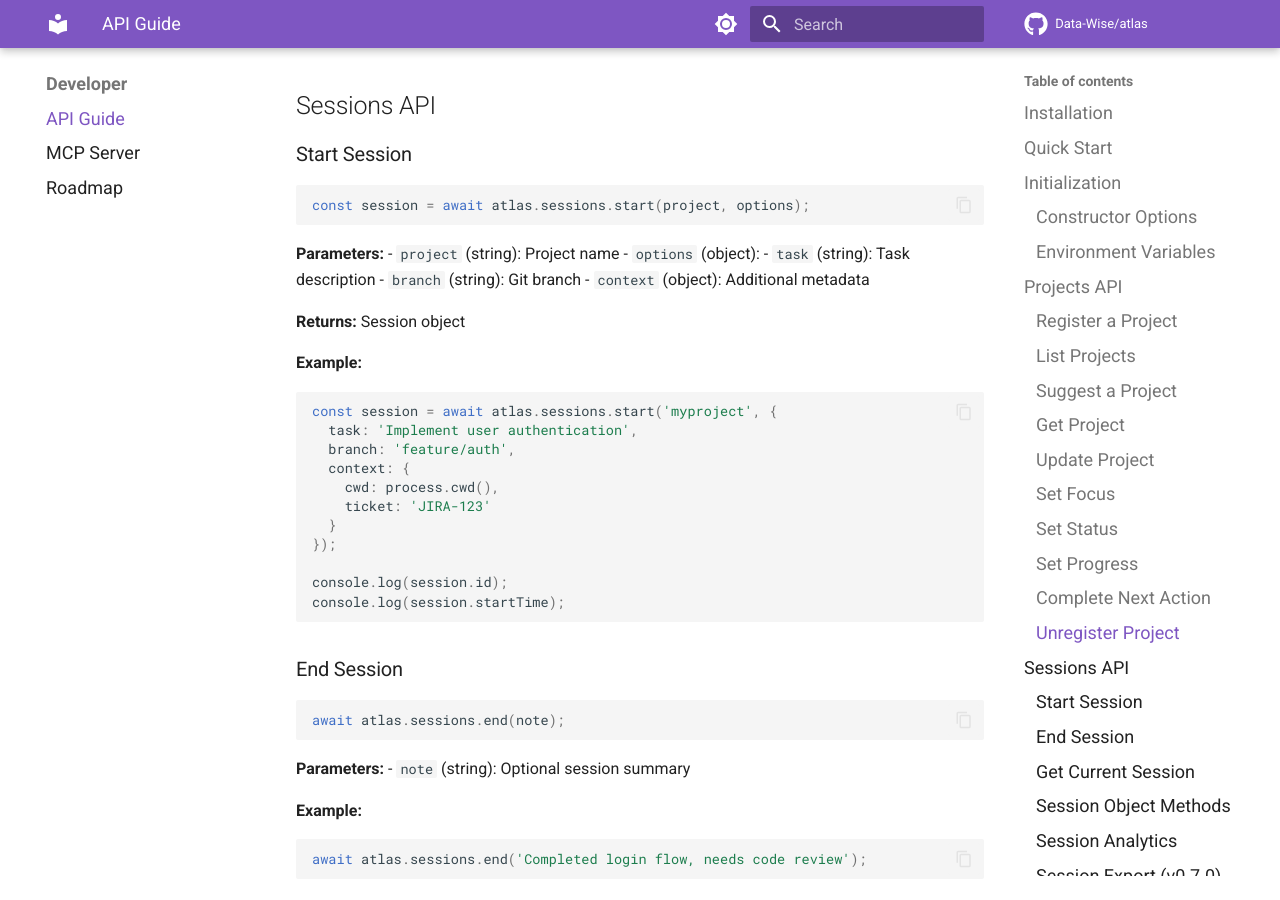
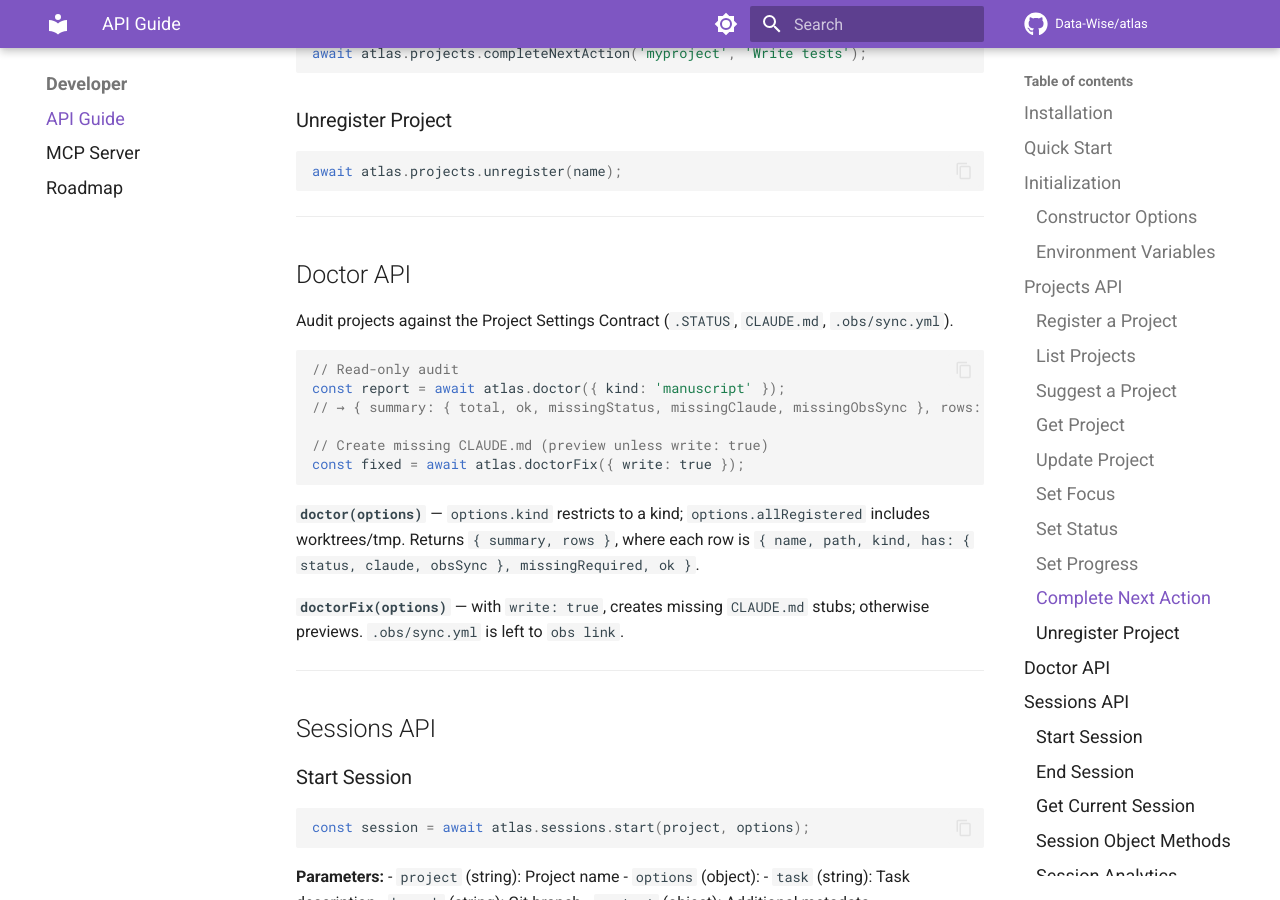
Before and after one commit to Data-Wise/atlas, an MkDocs documentation site: the page built from docs/API-GUIDE.md, in a window 1280 px wide and 900 px high, scrolled down 4506 px. Built offline with MkDocs 1.6.1 and Material for MkDocs 9.7.7, drawn with Linux system fonts in a browser that asks for light colours; comment, search, counter and statistics services are not loaded; some of the changed text lies outside the part shown.

Commit message:
docs: research-ops cookbook + API/doctor docs + tutorial/architecture refresh
- NEW docs/COOKBOOK.md: 10 task-oriented research-ops recipes.
- API-GUIDE: projects.list() research fields + --kind; new Doctor API section.
- tutorials/research-registry: --research alias + ownership note.
- ARCHITECTURE: .atlas-scan-children marker + id-convergence (#49) note.
- mkdocs nav: add Cookbook. mkdocs build --strict clean.

````diff
--- a/docs/API-GUIDE.md
+++ b/docs/API-GUIDE.md
@@ -106,7 +106,12 @@ const projects = await atlas.projects.list(options);
 **Options:**
 - `status` (string): Filter by status
 - `tag` (string): Filter by tag
+- `kind` (string): Filter by research kind — `manuscript` | `program` | `package`
 - `limit` (number): Max results
+
+**Returns** an array of `{ name, path, status, type, kind, target, taskCount, progress, next, priority }`.
+`kind`/`target`/`taskCount` are populated for research `.STATUS` projects (manuscripts/programs) and
+`null`/`0` for ordinary packages.
 
 **Example:**
 ```javascript
@@ -115,6 +120,10 @@ const active = await atlas.projects.list({ status: 'active' });
 
 // Get projects with specific tag
 const rPackages = await atlas.projects.list({ tag: 'r-package' });
+
+// Research registry: only manuscripts, with venue + progress
+const manuscripts = await atlas.projects.list({ kind: 'manuscript' });
+// → [{ name: 'collider', kind: 'manuscript', target: 'AMPPS', progress: 95, ... }]
 ```
 
 ### Suggest a Project
@@ -219,6 +228,28 @@ await atlas.projects.completeNextAction('myproject', 'Write tests');
 ```javascript
 await atlas.projects.unregister(name);
 ```
+
+---
+
+## Doctor API
+
+Audit projects against the Project Settings Contract (`.STATUS`, `CLAUDE.md`, `.obs/sync.yml`).
+
+```javascript
+// Read-only audit
+const report = await atlas.doctor({ kind: 'manuscript' });
+// → { summary: { total, ok, missingStatus, missingClaude, missingObsSync }, rows: [...] }
+
+// Create missing CLAUDE.md (preview unless write: true)
+const fixed = await atlas.doctorFix({ write: true });
+```
+
+**`doctor(options)`** — `options.kind` restricts to a kind; `options.allRegistered` includes worktrees/tmp.
+Returns `{ summary, rows }`, where each row is
+`{ name, path, kind, has: { status, claude, obsSync }, missingRequired, ok }`.
+
+**`doctorFix(options)`** — with `write: true`, creates missing `CLAUDE.md` stubs; otherwise previews.
+`.obs/sync.yml` is left to `obs link`.
 
 ---
 
--- a/mkdocs.yml
+++ b/mkdocs.yml
@@ -83,6 +83,7 @@ nav:
     - Installation: getting-started/installation.md
   - User Guide:
     - Workflows: WORKFLOWS.md
+    - Cookbook: COOKBOOK.md
     - Visual Guide: VISUAL-GUIDE.md
     - CLI Reference: CLI-REFERENCE.md
     - Research Registry: RESEARCH-REGISTRY.md
````
Also changed, not shown: CHANGELOG.md (+3 -0 lines), docs/ARCHITECTURE.md (+5 -0 lines), docs/COOKBOOK.md (added, +179 -0 lines), docs/tutorials/research-registry.md (+4 -1 lines).
